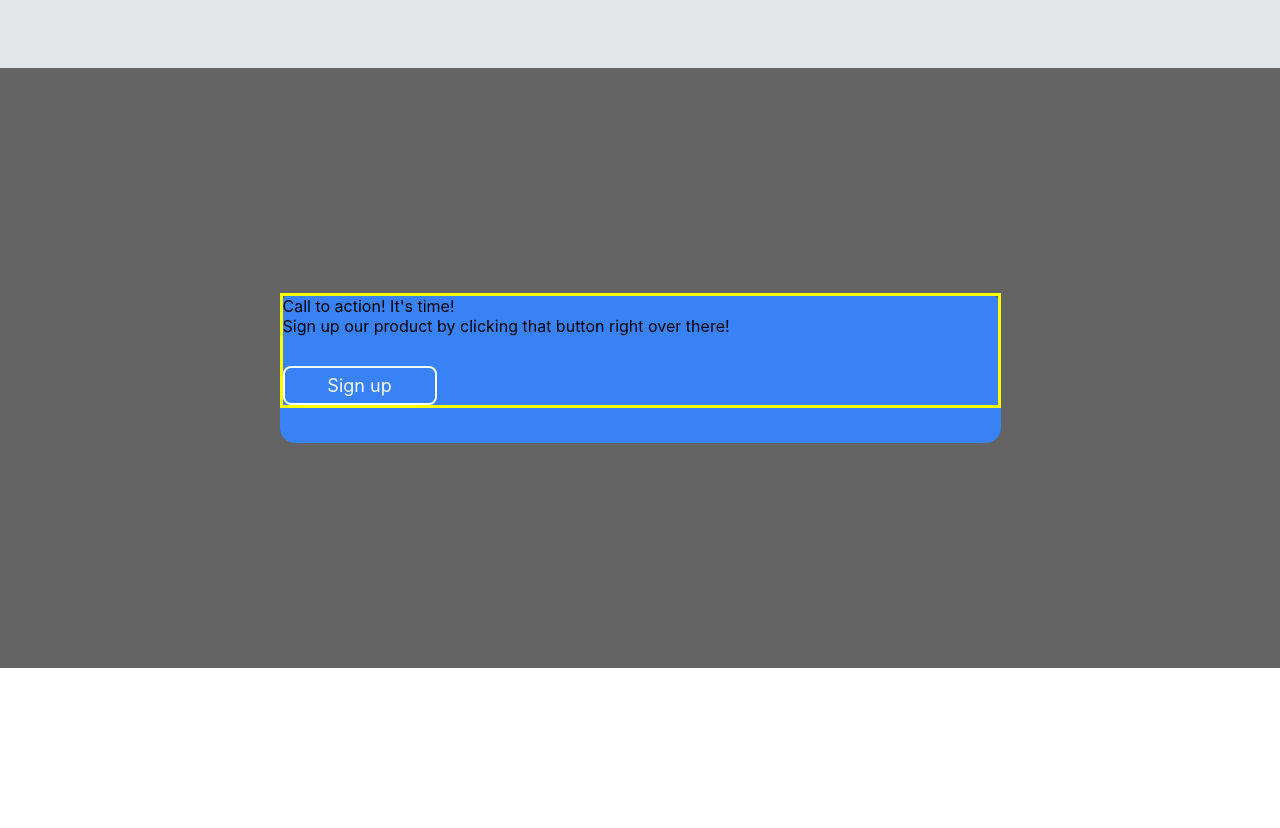
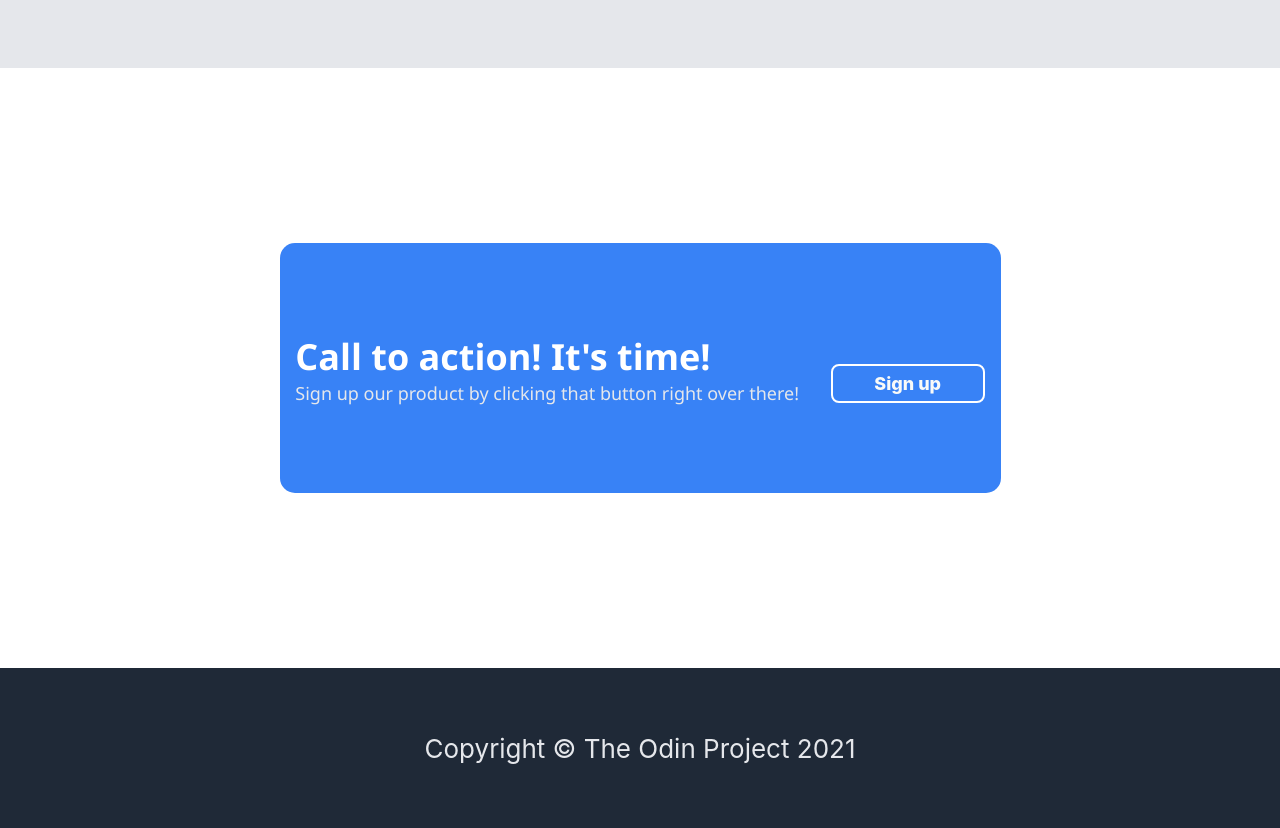
Before and after one commit to SamMachadoUY/landing-page, a plain HTML site: page index.html in a window 1280 px wide. Shown: the part 1492-2320 px from the top of the page. Before the commit the page ends 2160 px from the top, so only its background shows below. Drawn offline with Linux system fonts and the light colour scheme.

Commit message:
update and add flooter, add png whit steps and update text in .box-global.

```diff
--- a/index.html
+++ b/index.html
@@ -6,6 +6,7 @@
         <title>Project finish</title>
     </head>
     <body>
+
 <!-- First part -->
         <div class="header">
             <div class="top">
@@ -22,10 +23,7 @@
                     </ul>
                 </div>
             </div>
-
-
             <div class="bot">
-
                 <div class="left-content">
                     <h2>This website is </h2>
                     <h2>awesome</h2>
@@ -40,26 +38,12 @@
                 <div class="cuadrado">
                     <p>this is a placeholder for an image</p>
                 </div>
-
             </div>
         </div>
-
 <!-- Second part -->
-
         <div class="content">
             <h2>Some random information.</h2>
-
             <div class="cube-text">
-
-                <div class="x">
-                    <div class="cube"></div>
-                    <div class="text">
-                        <p>this is some subtext</p>
-                        <p>under an illustration</p>
-                        <p>or image</p>
-                    </div>
-                </div>
-
                     <div class="x">
                         <div class="cube"></div>
                         <div class="text">
@@ -76,7 +60,6 @@
                         <p>or image</p>
                     </div>
                 </div>
-
                 <div class="x">
                     <div class="cube"></div>
                     <div class="text">
@@ -85,7 +68,14 @@
                         <p>or image</p>
                     </div>
                 </div>
-
+                <div class="x">
+                    <div class="cube"></div>
+                    <div class="text">
+                        <p>this is some subtext</p>
+                        <p>under an illustration</p>
+                        <p>or image</p>
+                    </div>
+                </div>
             </div>
         </div>
 <!-- Tree part -->
@@ -99,7 +89,6 @@
                         All I knows?is that it looks nice
                     </p>
                 </div>
-
                 <div class="text-two">
                     <p>-Thor, God of Thunder</p>
                 </div>
@@ -109,9 +98,9 @@
         <div class="final-part">
             <div class="box-global">
                 <div class="left">
-                    <p>Call to action! It's time!</p>
-                    <p>Sign up our product by clicking that button right over there!</p>
-
+                    <p class="uno">Call to action! It's time!</p>
+                    <p class="dos">Sign up our product by clicking that button right over there!</p>
+                </div>
                 <div class="buton">
                     <a href="#">
                         Sign up
@@ -119,8 +108,10 @@
                 </div>
             </div>
         </div>
+<!-- Five part-->
+        <div class="footer">
+            <p> Copyright © The Odin Project 2021 </p>
         </div>
-
 
 
 
--- a/style.css
+++ b/style.css
@@ -160,24 +160,27 @@ h2{
     align-items: center;
     justify-content: center;
     height: 350px;
-    background: rgb(100, 100, 100);
+    background: #ffffff;
     padding: 125px;
 }
 
 .box-global{
     background: #3882F6;
     border-radius: 15px;
-    height: 150px;
+    height: 250px;
     width: 70%;
+    display: flex;
+    justify-content: space-around;
+    align-items: center;
 
 }
 
 .box-global .left{
-    border: 3px solid rgb(251, 255, 0);
+    color: white;
 
 }
-
-
+/*propiedades de P para que no me cambie todo el texto en general
+sino que cambie a negrita el de arriba y normal abajo*/
 .box-global .buton{
     border: 2px solid white;
     width: 150px;
@@ -187,4 +190,27 @@ h2{
     display: flex;
     align-items: center;
     justify-content: center;
+    font-weight: 800;
 }
+
+.uno{
+    font-size: 36px;
+    font-weight: 800;
+    font-family:'Segoe UI', Tahoma, Geneva, Verdana, sans-serif;
+}
+.dos{
+    font-size: 18px;
+    font-family:'Segoe UI', Tahoma, Geneva, Verdana, sans-serif;
+    color: #E5E7EB;
+}
+
+/* Five part */
+.footer{
+    background: #1F2937;
+    color: #E5E7EB;
+    display: flex;
+    height: 160px;
+    justify-content: center;
+    align-items: center;
+    font-size: 26px;
+}
```
Also changed, not shown: diagram-proyect.png (added). Lines whose indentation alone changed are shown as unchanged.
